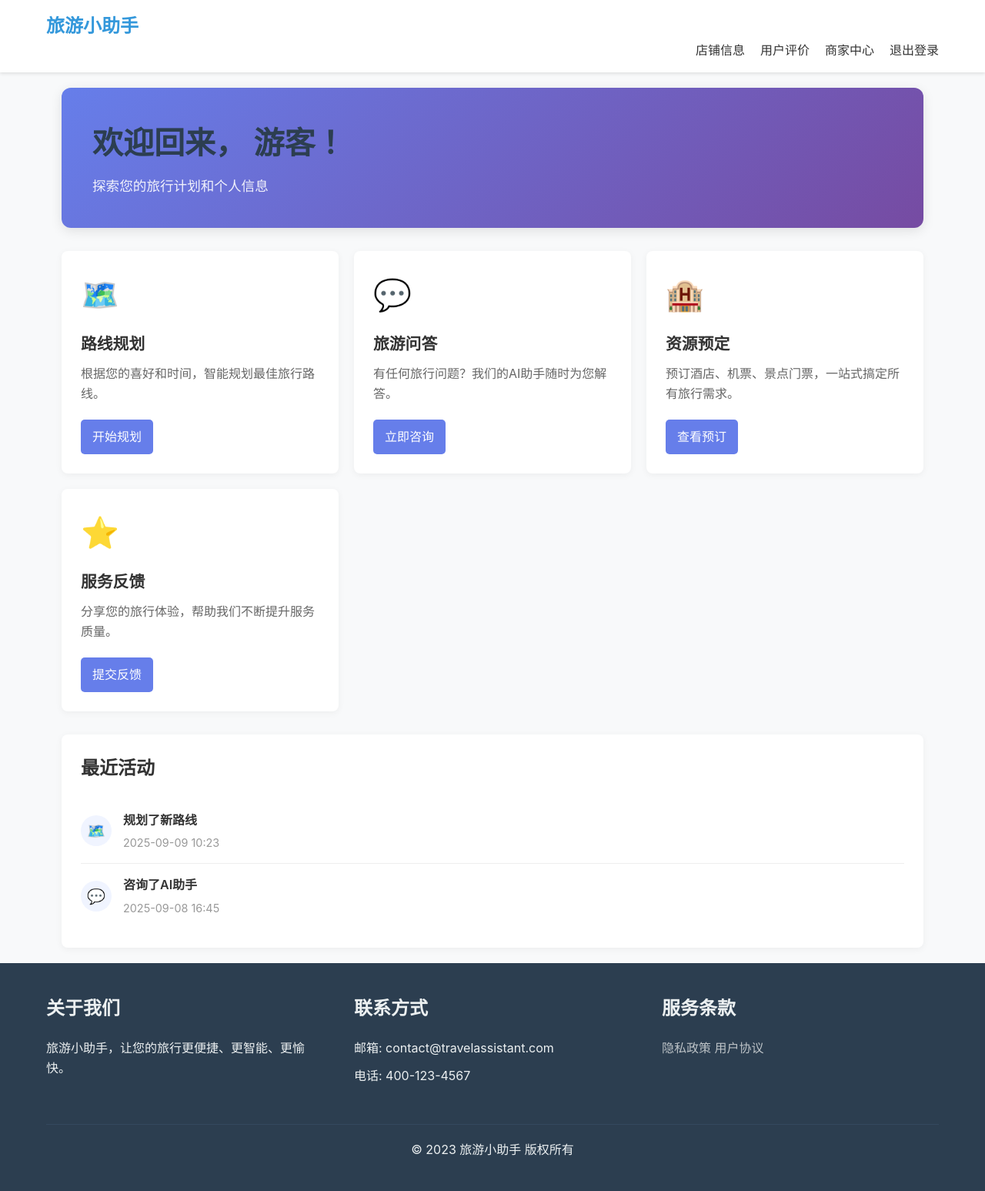
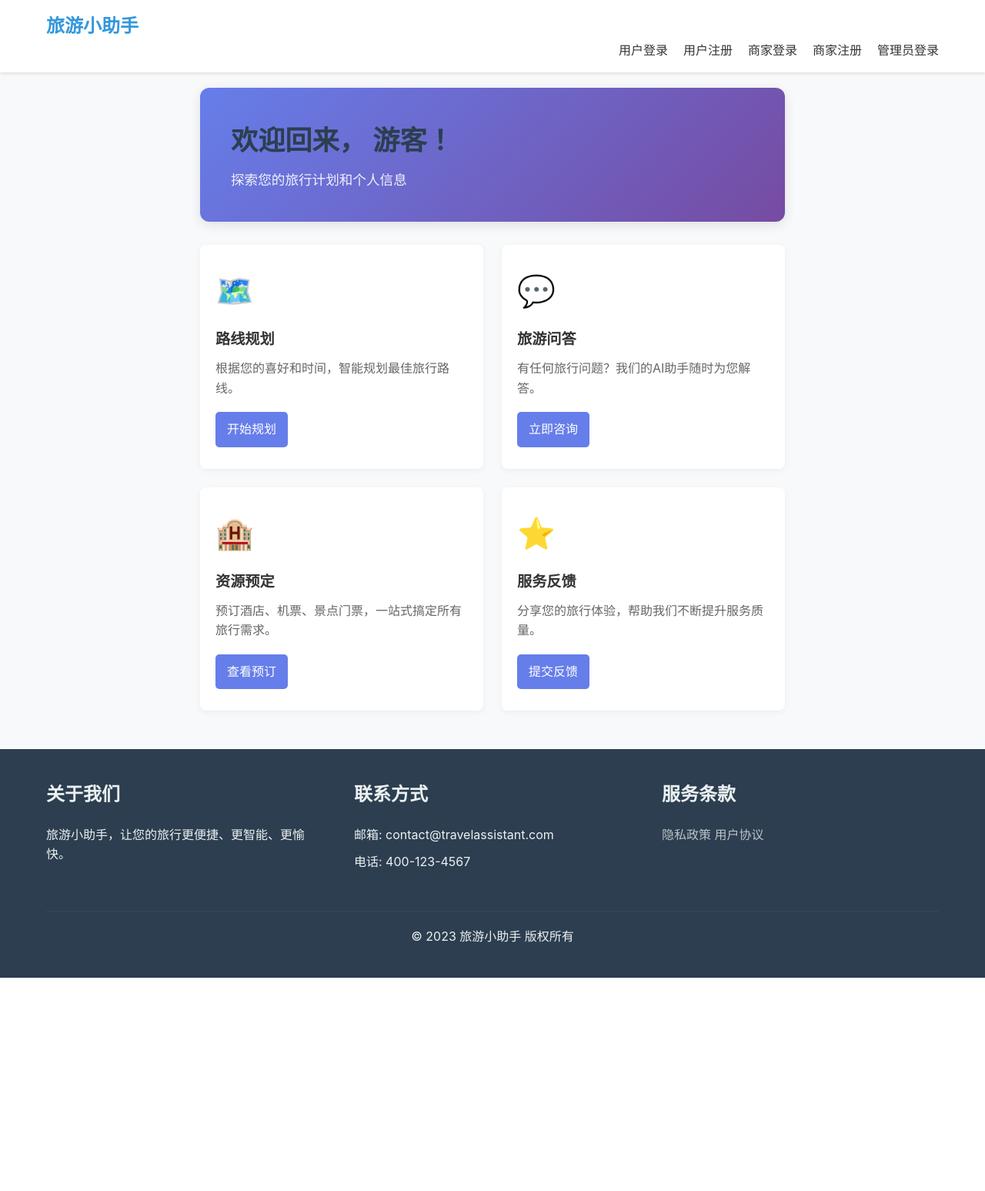
Before and after one commit to AIZ2201/DeepTrip, a Flask app: page /user/home in a window 1280 px wide. Shown: the whole page at 77% size. After the commit the page ends 1270 px from the top, so only its background shows below. Run offline with Flask 3, Linux system fonts and the light colour scheme; the visitor is signed in with stand-in values (Sample User, id 1); parts of the project's set-up code (start-up, migrations or seed data) failed here and were passed over.

Commit message:
Architecture modify

```diff
--- a/deep_trip/backend/app.py
+++ b/deep_trip/backend/app.py
@@ -1,10 +1,7 @@
 # app.py
 from flask import Flask, render_template, request, redirect, url_for, flash, session, jsonify
-from user_login import UserLogin
-from user_register import UserRegister
-from password_reset import PasswordReset
+from user_views import user_bp
 from datetime import timedelta
-import re
 import os
 from merchant_login import MerchantAuth   # <- 如果你的文件叫 merchant_login.py，就改成 from merchant_login import MerchantAuth
 from feedback_views import feedback_bp
@@ -12,6 +9,12 @@ from merchant_feedback import merchant_feedback_bp
 from merchant_info_upload import merchant_info_bp
 from merchant_booking import merchant_booking_bp
 from models import db
+from sqlalchemy import text
+from datetime import datetime, timedelta, date
+from merchant_views import merchant_bp
+from booking_views import booking_bp
+from ai_views import ai_bp
+from route_views import route_bp
 
 app = Flask(
     __name__,
@@ -35,266 +38,11 @@ app.register_blueprint(feedback_bp)
 app.register_blueprint(merchant_feedback_bp)
 app.register_blueprint(merchant_info_bp)
 app.register_blueprint(merchant_booking_bp)
-
-# ============ 登录 ============
-@app.route('/')
-@app.route('/user/login', methods=['GET', 'POST'])
-def user_login():
-    if request.method == 'POST':
-        email = request.form.get('email', '').strip()
-        password = request.form.get('password', '').strip()
-        remember = request.form.get('remember')
-
-        if not email or not password:
-            return jsonify({'success': False, 'message': '邮箱和密码不能为空'})
-        if not re.match(r'^[^\s@]+@[^\s@]+\.[^\s@]+$', email):
-            return jsonify({'success': False, 'message': '请输入有效的邮箱地址'})
-
-        db = UserLogin()
-        if db.check_user_login(email, password):
-            session.pop('merchant', None)
-            session.pop('admin', None)
-            user_info = db.get_user_info(email)
-            session['user'] = user_info
-            if remember:
-                session.permanent = True
-                app.permanent_session_lifetime = timedelta(days=30)
-
-            # ✅ 登录成功后跳转用户主页
-            return redirect(url_for('user_home'))
-        else:
-            return jsonify({'success': False, 'message': '邮箱或密码错误'})
-
-    # GET 请求返回登录页
-    return render_template('user_login.html')
-
-# ============ 注册 ============
-@app.route('/user/register', methods=['GET', 'POST'])
-def user_register():
-    if request.method == 'POST':
-        username = request.form.get('username', '').strip()
-        email = request.form.get('email', '').strip()
-        phone = request.form.get('phone', '').strip()
-        password = request.form.get('password', '').strip()
-
-        if not all([username, email, phone, password]):
-            return jsonify({'success': False, 'message': '所有字段不能为空'})
-        if not re.match(r'^[a-zA-Z0-9_]{2,20}$', username):
-            return jsonify({'success': False, 'message': '用户名需为2-20位字母/数字/下划线'})
-        if not re.match(r'^[^\s@]+@[^\s@]+\.[^\s@]+$', email):
-            return jsonify({'success': False, 'message': '请输入有效的邮箱地址'})
-        if not re.match(r'^1[3-9]\d{9}$', phone):  # 按你之前逻辑保留大陆手机号校验
-            return jsonify({'success': False, 'message': '请输入有效的11位手机号'})
-        if len(password) < 8 or len(password) > 20:
-            return jsonify({'success': False, 'message': '密码长度需为8-20位'})
-
-        register = UserRegister()
-        success, message = register.register_user(username, email, phone, password)
-        return jsonify({'success': success, 'message': message})
-
-    return render_template('user_register.html')
-
-@app.route('/user/home')
-def user_home():
-    if 'user' not in session:
-        return redirect(url_for('user_login'))
-    recent_activities = [
-        {"icon": "🗺️", "title": "规划了新路线", "time": "2025-09-09 10:23"},
-        {"icon": "💬", "title": "咨询了AI助手", "time": "2025-09-08 16:45"},
-    ]
-    return render_template('user_home.html', recent_activities=recent_activities)
-
-# ============ 忘记密码 ============
-@app.route('/user/forgot-password', methods=['GET'])
-def forgot_password_page():
-    return render_template('user_forgot_password.html')
-
-@app.route('/user/forgot-password/send-code', methods=['POST'])
-def forgot_password_send_code():
-    email = request.form.get('email', '').strip()
-    if not email:
-        return jsonify({'success': False, 'message': '请输入邮箱'})
-    if not re.match(r'^[^\s@]+@[^\s@]+\.[^\s@]+$', email):
-        return jsonify({'success': False, 'message': '请输入有效的邮箱地址'})
-
-    svc = PasswordReset()
-    if not svc.user_exists(email):
-        return jsonify({'success': False, 'message': '该邮箱未注册'})
-
-    code = svc.create_code(email, minutes=10)
-    if not code:
-        return jsonify({'success': False, 'message': '发送失败，请稍后重试'})
-
-    resp = {'success': True, 'message': '验证码已发送，请查收邮箱'}
-    if DEV_EXPOSE_RESET_CODE:
-        resp['dev_code'] = code  # 开发期回显，生产删掉
-    return jsonify(resp)
-
-@app.route('/user/forgot-password/reset', methods=['POST'])
-def forgot_password_reset():
-    email = request.form.get('email', '').strip()
-    code = request.form.get('code', '').strip()
-    new_password = request.form.get('password', '').strip()
-
-    if not all([email, code, new_password]):
-        return jsonify({'success': False, 'message': '请完整填写邮箱、验证码和新密码'})
-    if not re.match(r'^[^\s@]+@[^\s@]+\.[^\s@]+$', email):
-        return jsonify({'success': False, 'message': '请输入有效的邮箱地址'})
-    if len(new_password) < 8 or len(new_password) > 20:
-        return jsonify({'success': False, 'message': '新密码长度需为8-20位'})
-
-    svc = PasswordReset()
-    if not svc.verify_code_valid(email, code):
-        return jsonify({'success': False, 'message': '验证码无效或已过期'})
-
-    if not svc.update_user_password_plain(email, new_password):
-        return jsonify({'success': False, 'message': '重置密码失败，请稍后重试'})
-
-    svc.mark_code_used(email, code)
-    return jsonify({'success': True, 'message': '密码已重置，请使用新密码登录'})
-
-# ---- 模板上下文：current_user ----
-@app.context_processor
-def inject_current_user():
-    cu = None
-    user = session.get('user')
-    if isinstance(user, dict):
-        cu = {
-            'email': user.get('email', ''),
-            'username': user.get('username', ''),
-            'role': 'traveller'
-        }
-    elif session.get('merchant'):
-        cu = {'email': session.get('merchant'), 'role': 'merchant'}
-    elif session.get('admin'):
-        cu = {'email': session.get('admin'), 'role': 'admin'}
-    return dict(current_user=cu)
-
-# ============ 商家登录 ============
-@app.route('/merchant/login', methods=['GET', 'POST'])
-def merchant_login():
-    if request.method == 'POST':
-        email = request.form.get('email', '').strip()
-        password = request.form.get('password', '').strip()
-        remember = request.form.get('remember')
-
-        if not email or not password:
-            return jsonify({'success': False, 'message': '邮箱和密码不能为空'})
-        if not re.match(r'^[^\s@]+@[^\s@]+\.[^\s@]+$', email):
-            return jsonify({'success': False, 'message': '请输入有效的邮箱地址'})
-
-        db = MerchantAuth()
-        if db.check_login(email, password):
-            session.pop('user', None)
-            session.pop('admin', None)
-            session['merchant'] = email
-            if remember:
-                session.permanent = True
-                app.permanent_session_lifetime = timedelta(days=30)
-            # /merchant/login POST 成功分支
-            return jsonify({
-                'success': True,
-                'message': '登录成功',
-                'redirect': url_for('merchant_home')  # 告诉前端跳到哪
-            })
-        else:
-            return jsonify({'success': False, 'message': '邮箱或密码错误，或账号未激活'})
-
-    return render_template('merchant_login.html')
-
-# ------------------- 商家注册：发送验证码 -------------------
-@app.route('/merchant/register/send-code', methods=['POST'])
-def merchant_register_send_code():
-    email = request.form.get('email', '').strip()
-    if not email:
-        return jsonify({'success': False, 'message': '请输入邮箱'})
-    if not re.match(r'^[^\s@]+@[^\s@]+\.[^\s@]+$', email):
-        return jsonify({'success': False, 'message': '请输入有效的邮箱地址'})
-
-    svc = MerchantAuth()
-    # 如果邮箱已经被注册，直接拒绝（注册场景）
-    if svc.exists_by_email(email):
-        return jsonify({'success': False, 'message': '该邮箱已被注册'})
-
-    code = svc.create_register_code(email, minutes=10)
-    if not code:
-        return jsonify({'success': False, 'message': '发送失败，请稍后重试'})
-
-    # TODO: 生产这里发送真实邮件
-    # send_email(email, '【旅游小助手】商家注册验证码', f'验证码：{code}，10分钟有效')
-
-    resp = {'success': True, 'message': '验证码已发送，请查收邮箱'}
-    if DEV_EXPOSE_RESET_CODE:
-        resp['dev_code'] = code
-    return jsonify(resp)
-
-# ------------------- 商家注册：提交注册 -------------------
-@app.route('/merchant/register', methods=['GET', 'POST'])
-def merchant_register():
-    if request.method == 'POST':
-        business_type = request.form.get('business_type', '').strip()     # hotel/attraction/restaurant/other
-        username = request.form.get('username', '').strip()
-        phone = request.form.get('phone', '').strip()
-        email = request.form.get('email', '').strip()
-        password = request.form.get('password', '').strip()
-        code = request.form.get('code', '').strip()
-        name = request.form.get('name', '').strip() or username  # 店铺名，前端没单独字段的话用用户名占位
-
-        # 基本校验
-        if not all([business_type, username, phone, email, password, code]):
-            return jsonify({'success': False, 'message': '请完整填写信息'})
-        if business_type not in ['hotel','attraction','restaurant','other']:
-            return jsonify({'success': False, 'message': '请选择有效的商家类型'})
-        if not re.match(r'^[a-zA-Z0-9_\u4e00-\u9fa5]{2,30}$', username):
-            return jsonify({'success': False, 'message': '用户名需为2-30位，可含中英文/数字/下划线'})
-        if not re.match(r'^1[3-9]\d{9}$', phone):
-            return jsonify({'success': False, 'message': '请输入有效的11位手机号'})
-        if not re.match(r'^[^\s@]+@[^\s@]+\.[^\s@]+$', email):
-            return jsonify({'success': False, 'message': '请输入有效的邮箱地址'})
-        if len(password) < 8 or len(password) > 20:
-            return jsonify({'success': False, 'message': '密码长度需为8-20位'})
-
-        svc = MerchantAuth()
-        # 验证码校验
-        if not svc.verify_register_code(email, code):
-            return jsonify({'success': False, 'message': '验证码无效或已过期'})
-
-        # 插入商家
-        ok, msg = svc.register(username=username, name=name, email=email,
-                               phone=phone, password=password, business_type=business_type)
-        if ok:
-            svc.mark_register_code_used(email, code)
-        return jsonify({'success': ok, 'message': msg})
-
-    # GET 渲染页面
-    return render_template('merchant_register.html')
-
-# ============ 商家中心（示例） ============
-# 在 app.py 里，和其它商家路由放一起
-@app.route('/merchant/home')
-def merchant_home():
-    if not session.get('merchant'):
-        return redirect(url_for('merchant_login'))
-
-    # 先给一组示例数据；你也可以直接 render_template('merchant_home.html')
-    context = {
-        "sales_today": 28650,
-        "orders_today": 42,
-        "avg_rating": 4.6,
-        "total_customers": 1320,
-        "latest_reviews": [
-            {"username": "张三", "date": "2025-09-06", "rating": 5, "content": "环境很好，体验很棒！"},
-            {"username": "李四", "date": "2025-09-05", "rating": 4, "content": "服务热情，下次还来～"},
-            {"username": "王五", "date": "2025-09-03", "rating": 4, "content": "总体不错，推荐！"},
-        ],
-        "pending_tasks": [
-            {"title": "确认 3 笔未处理订单", "due_date": "今天 18:00", "priority": "high"},
-            {"title": "回复 2 条新评价", "due_date": "今天 20:00", "priority": "medium"},
-            {"title": "完善店铺资质材料", "due_date": "本周内", "priority": "low"},
-        ],
-    }
-    return render_template('merchant_home.html', **context)
-
+app.register_blueprint(merchant_bp)
+app.register_blueprint(user_bp)
+app.register_blueprint(booking_bp)
+app.register_blueprint(ai_bp)
+app.register_blueprint(route_bp)
 
 # ============ 统一退出 ============
 @app.route('/user/logout')
@@ -303,22 +51,7 @@ def user_logout():
     session.pop('merchant', None)
     session.pop('admin', None)
     flash('已成功登出', 'info')
-    return redirect(url_for('user_login'))
-
-# ============ 业务页面 ============
-@app.route('/route_planner')
-def route_planner():
-    return render_template('route_planner.html')
-
-@app.route('/ai_chat')
-def ai_chat():
-    return render_template('ai_chat.html')
-
-@app.route('/booking')
-def booking():
-    return render_template('booking.html')
-
-# 注意：删除了重复的 /logout 路由
+    return redirect(url_for('user.user_login'))
 
 if __name__ == '__main__':
     app.run(debug=True)
--- a/deep_trip/backend/merchant_booking.py
+++ b/deep_trip/backend/merchant_booking.py
@@ -7,7 +7,7 @@ merchant_booking_bp = Blueprint('merchant_booking', __name__)
 
 @merchant_booking_bp.route('/merchant/orders')
 def merchant_orders():
-    merchant_email = session.get('merchant')
+    merchant_email = session.get('merchant', {}).get('email')
     if not merchant_email:
         return redirect(url_for('merchant_login'))
     # 获取商家id
--- a/deep_trip/backend/merchant_info_upload.py
+++ b/deep_trip/backend/merchant_info_upload.py
@@ -7,7 +7,7 @@ merchant_info_bp = Blueprint('merchant_info', __name__)
 
 @merchant_info_bp.route('/merchant/info', methods=['GET', 'POST'])
 def merchant_info():
-    merchant_email = session.get('merchant')
+    merchant_email = session.get('merchant', {}).get('email')
     if not merchant_email:
         return redirect(url_for('merchant_login'))
     # 查询店铺信息
--- a/deep_trip/frontend/templates/merchant_login.html
+++ b/deep_trip/frontend/templates/merchant_login.html
@@ -38,7 +38,7 @@
   </div>
 
   <!-- 注意：加上 name 属性，和后端一致：email / password / remember -->
-  <form id="merchant-login-form" method="post" action="/merchant/login">
+  <form id="merchant-login-form" method="post" action="{{ url_for('merchant.merchant_login') }}">
     <div class="form-group">
       <label for="merchant-email">电子邮箱</label>
       <input type="email" id="merchant-email" name="email" class="form-control" placeholder="请输入您的邮箱地址" required>
@@ -119,7 +119,7 @@ document.addEventListener('DOMContentLoaded', function () {
     fetch('/merchant/login', { method: 'POST', body: fd })
       .then(r => r.json())
       .then(data => {
-        btn.disabled = false; txt.style.display='inline'; loading.style.display='none';
+        btn.disabled = false; txt.style.display = 'inline'; loading.style.display = 'none';
 
         if (data.success) {
           // 后端 app.py 已返回 redirect:url_for('merchant_home')
@@ -131,7 +131,7 @@ document.addEventListener('DOMContentLoaded', function () {
         }
       })
       .catch(err => {
-        btn.disabled = false; txt.style.display='inline'; loading.style.display='none';
+        btn.disabled = false; txt.style.display = 'inline'; loading.style.display = 'none';
         console.error(err);
         showAlert('网络错误，请稍后再试', 'error');
       });
--- a/deep_trip/frontend/templates/user_home.html
+++ b/deep_trip/frontend/templates/user_home.html
@@ -6,7 +6,7 @@
 <style>
     /* 用户首页样式 */
     .dashboard-container {
-        max-width: 1200px;
+        max-width: 800px;
         margin: 0 auto;
         padding: 20px;
     }
@@ -20,31 +20,32 @@
         margin-bottom: 30px;
         box-shadow: 0 4px 15px rgba(0, 0, 0, 0.1);
     }
-    .welcome-section h1 { font-size: 2.5rem; margin-bottom: 10px; }
+    .welcome-section h1 { font-size: 2.2rem; margin-bottom: 10px; }
     .welcome-section p { font-size: 1.1rem; opacity: 0.9; }
 
     /* 功能卡片 */
     .feature-grid {
         display: grid;
-        grid-template-columns: repeat(auto-fill, minmax(280px, 1fr));
-        gap: 20px;
+        grid-template-columns: 1fr 1fr;
+        gap: 24px;
         margin-bottom: 30px;
     }
     .feature-card {
         background: white;
         border-radius: 8px;
-        padding: 25px;
+        padding: 28px 20px;
         box-shadow: 0 2px 10px rgba(0, 0, 0, 0.05);
         transition: transform 0.3s ease, box-shadow 0.3s ease;
         display: flex;
         flex-direction: column;
+        align-items: flex-start;
         height: 100%;
         opacity: 0; /* 初始隐藏，等待动画 */
     }
     .feature-card:hover { transform: translateY(-5px); box-shadow: 0 5px 15px rgba(0, 0, 0, 0.1); }
     .feature-icon { font-size: 2.5rem; margin-bottom: 15px; color: #667eea; }
-    .feature-card h3 { font-size: 1.3rem; margin-bottom: 10px; color: #333; }
-    .feature-card p { color: #666; margin-bottom: 20px; flex-grow: 1; }
+    .feature-card h3 { font-size: 1.2rem; margin-bottom: 10px; color: #333; }
+    .feature-card p { color: #666; margin-bottom: 18px; flex-grow: 1; }
     .feature-card .btn {
         background-color: #667eea;
         color: white;
@@ -57,44 +58,11 @@
     }
     .feature-card .btn:hover { background-color: #5a67d8; }
 
-    /* 最近活动 */
-    .recent-activities {
-        background: white;
-        border-radius: 8px;
-        padding: 25px;
-        box-shadow: 0 2px 10px rgba(0, 0, 0, 0.05);
-    }
-    .recent-activities h2 { font-size: 1.5rem; margin-bottom: 20px; color: #333; }
-    .activity-list { list-style: none; padding: 0; opacity: 0; transform: translateY(20px); }
-    .activity-item {
-        padding: 15px 0;
-        border-bottom: 1px solid #eee;
-        display: flex;
-        align-items: center;
-    }
-    .activity-item:last-child { border-bottom: none; }
-    .activity-icon {
-        width: 40px;
-        height: 40px;
-        background: #f0f4ff;
-        border-radius: 50%;
-        display: flex;
-        align-items: center;
-        justify-content: center;
-        margin-right: 15px;
-        color: #667eea;
-        font-size: 1.2rem;
-    }
-    .activity-content { flex-grow: 1; }
-    .activity-title { font-weight: 600; color: #333; margin-bottom: 5px; }
-    .activity-time { font-size: 0.9rem; color: #999; }
-    .no-activities { text-align: center; padding: 40px 0; color: #999; }
-
     /* 响应式 */
     @media (max-width: 768px) {
         .feature-grid { grid-template-columns: 1fr; }
         .welcome-section { padding: 30px 20px; }
-        .welcome-section h1 { font-size: 2rem; }
+        .welcome-section h1 { font-size: 1.5rem; }
     }
 </style>
 {% endblock %}
@@ -120,13 +88,13 @@
             <div class="feature-icon">🗺️</div>
             <h3>路线规划</h3>
             <p>根据您的喜好和时间，智能规划最佳旅行路线。</p>
-            <a href="/route_planner" class="btn">开始规划</a>
+            <a href="/route/planner" class="btn">开始规划</a>
         </div>
         <div class="feature-card">
             <div class="feature-icon">💬</div>
             <h3>旅游问答</h3>
             <p>有任何旅行问题？我们的AI助手随时为您解答。</p>
-            <a href="/ai_chat" class="btn">立即咨询</a>
+            <a href="/ai/chat" class="btn">立即咨询</a>
         </div>
         <div class="feature-card">
             <div class="feature-icon">🏨</div>
@@ -140,26 +108,6 @@
             <p>分享您的旅行体验，帮助我们不断提升服务质量。</p>
             <a href="/feedback" class="btn">提交反馈</a>
         </div>
-    </div>
-
-    <!-- 最近活动 -->
-    <div class="recent-activities">
-        <h2>最近活动</h2>
-        {% if recent_activities %}
-            <ul class="activity-list">
-                {% for activity in recent_activities %}
-                <li class="activity-item">
-                    <span class="activity-icon">{{ activity.icon }}</span>
-                    <div class="activity-content">
-                        <div class="activity-title">{{ activity.title }}</div>
-                        <div class="activity-time">{{ activity.time }}</div>
-                    </div>
-                </li>
-                {% endfor %}
-            </ul>
-        {% else %}
-            <div class="no-activities">暂无活动记录</div>
-        {% endif %}
     </div>
 </div>
 {% endblock %}
@@ -175,16 +123,6 @@
                 card.style.transform = 'translateY(0)';
             }, index * 200);
         });
-
-        // 最近活动动画
-        const activityList = document.querySelector('.activity-list');
-        if (activityList) {
-            setTimeout(() => {
-                activityList.style.opacity = '1';
-                activityList.style.transform = 'translateY(0)';
-                activityList.style.transition = 'opacity 0.5s ease, transform 0.5s ease';
-            }, 500);
-        }
     });
 </script>
 {% endblock %}
--- a/deep_trip/frontend/templates/user_login.html
+++ b/deep_trip/frontend/templates/user_login.html
@@ -321,7 +321,7 @@
     <p class="user-login-subtitle">登录您的旅游小助手账号</p>
   </div>
 
-  <form method="POST" action="{{ url_for('user_login') }}" id="login-form">
+  <form method="POST" action="{{ url_for('user.user_login') }}" id="login-form">
     <div class="form-group">
       <label for="email">邮箱</label>
       <input type="email" id="email" name="email" class="form-control" placeholder="请输入您的邮箱" required>
@@ -343,7 +343,7 @@
     <button type="submit" class="btn btn-primary" id="login-button">登录</button>
 
     <div class="login-links">
-      <a href="{{ url_for('user_register') }}">立即注册</a>
+      <a href="{{ url_for('user.user_register') }}">立即注册</a>
       <span>|</span>
       <a href="#">忘记密码？</a>
     </div>
--- a/deeptrip.sql
+++ b/deeptrip.sql
@@ -11,7 +11,7 @@
  Target Server Version : 80402 (8.4.2)
  File Encoding         : 65001
 
- Date: 11/09/2025 09:54:13
+ Date: 11/09/2025 15:25:16
 */
 
 SET NAMES utf8mb4;
@@ -127,7 +127,7 @@ CREATE TABLE `password_reset_codes`  (
   `used` tinyint(1) NOT NULL DEFAULT 0,
   `created_at` datetime NOT NULL DEFAULT CURRENT_TIMESTAMP,
   PRIMARY KEY (`id`) USING BTREE
-) ENGINE = InnoDB CHARACTER SET = utf8mb4 COLLATE = utf8mb4_0900_ai_ci ROW_FORMAT = Dynamic;
+) ENGINE = InnoDB AUTO_INCREMENT = 1 CHARACTER SET = utf8mb4 COLLATE = utf8mb4_0900_ai_ci ROW_FORMAT = Dynamic;
 
 -- ----------------------------
 -- Records of password_reset_codes
@@ -159,7 +159,7 @@ CREATE TABLE `shop_info`  (
   PRIMARY KEY (`id`) USING BTREE,
   INDEX `shop_info_merchant_login_id_fk`(`merchant_id` ASC) USING BTREE,
   CONSTRAINT `shop_info_merchant_login_id_fk` FOREIGN KEY (`merchant_id`) REFERENCES `merchant_login` (`id`) ON DELETE RESTRICT ON UPDATE RESTRICT
-) ENGINE = InnoDB CHARACTER SET = utf8mb4 COLLATE = utf8mb4_0900_ai_ci ROW_FORMAT = Dynamic;
+) ENGINE = InnoDB AUTO_INCREMENT = 1 CHARACTER SET = utf8mb4 COLLATE = utf8mb4_0900_ai_ci ROW_FORMAT = Dynamic;
 
 -- ----------------------------
 -- Records of shop_info
```
Also changed, not shown: deep_trip/backend/merchant_views.py (+89 -7 lines), deep_trip/backend/user_views.py (+29 -4 lines), deep_trip/frontend/templates/merchant_home.html (+5 -52 lines).
